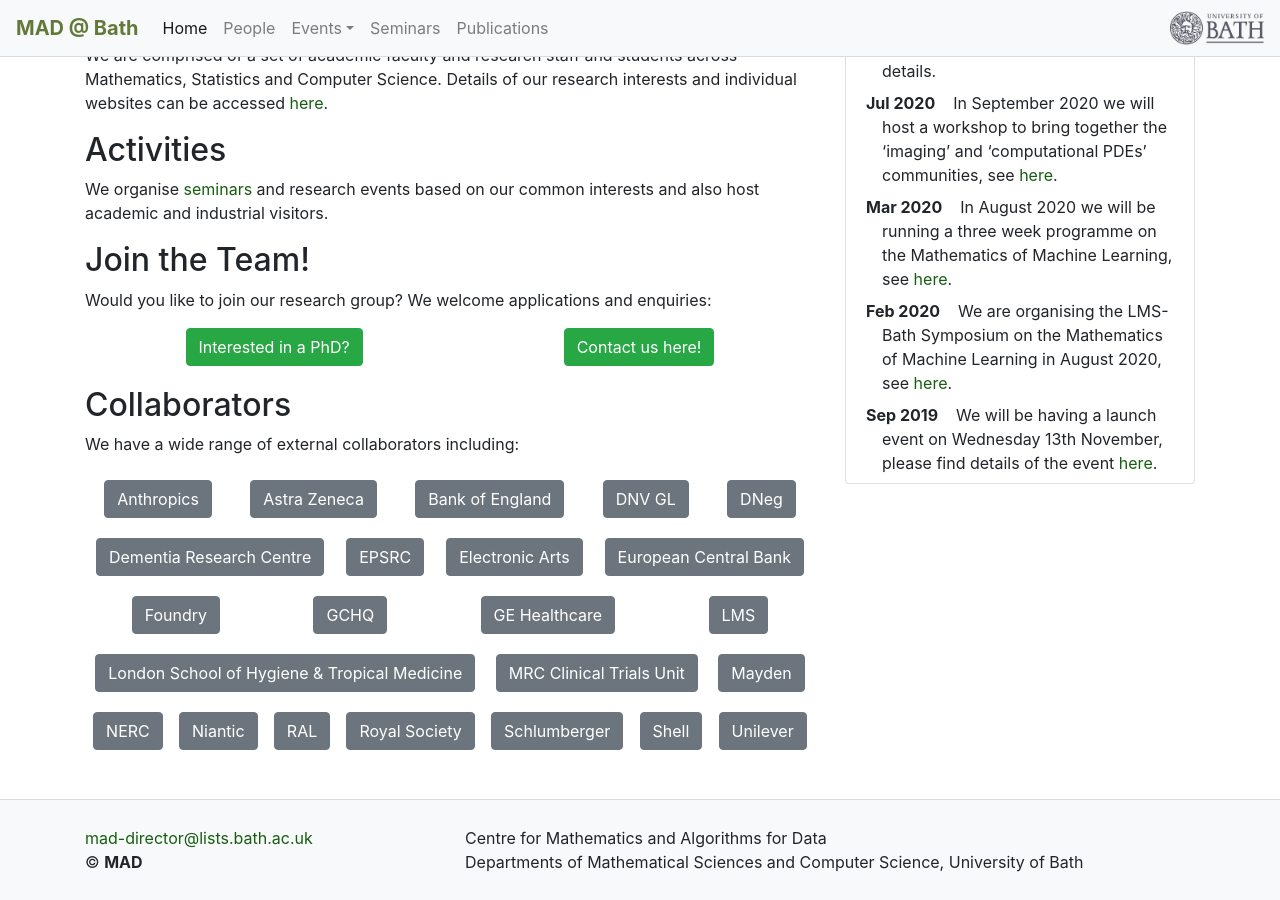
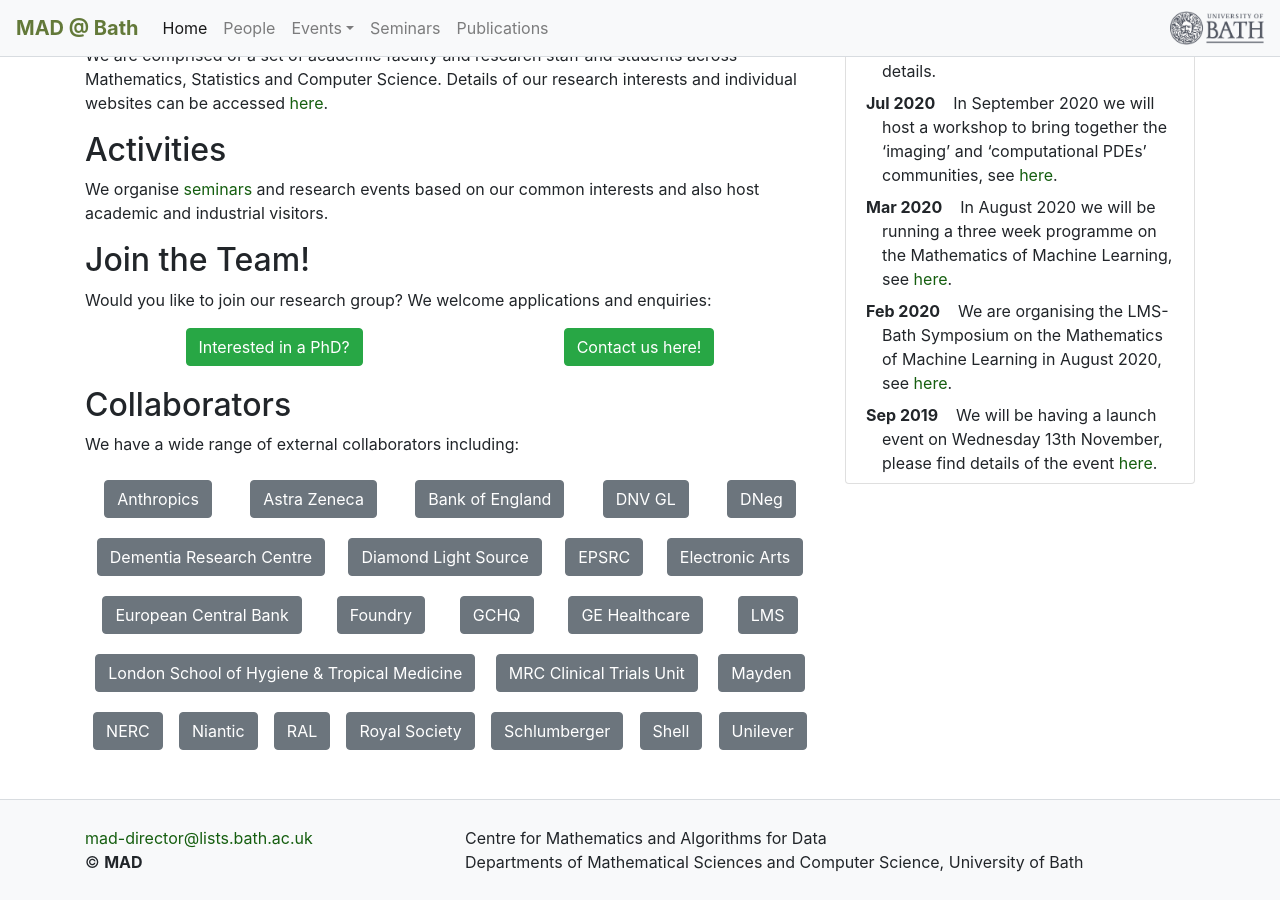
Before and after one commit to mathematics-and-algorithms-for-data/mathematics-and-algorithms-for-data.github.io, a Jekyll site: the page built from index.md, in a window 1280 px wide and 900 px high, scrolled down 1149 px. Built offline with Jekyll 4.4.1, drawn with Linux system fonts in a browser that asks for light colours; nearby versions of some CDN libraries.

Commit message:
add diamond to collaborators

```diff
--- a/_data/collaborators.yml
+++ b/_data/collaborators.yml
@@ -9,6 +9,8 @@
     url: "http://www.dnvgl.com/"
   - name: "DNeg"
     url: "https://dneg.com/"
+  - name: "Diamond Light Source"
+    url: "https://www.diamond.ac.uk"
   - name: "Dementia Research Centre"
     url: "https://www.ucl.ac.uk/drc/"
   - name: "EPSRC"
```
